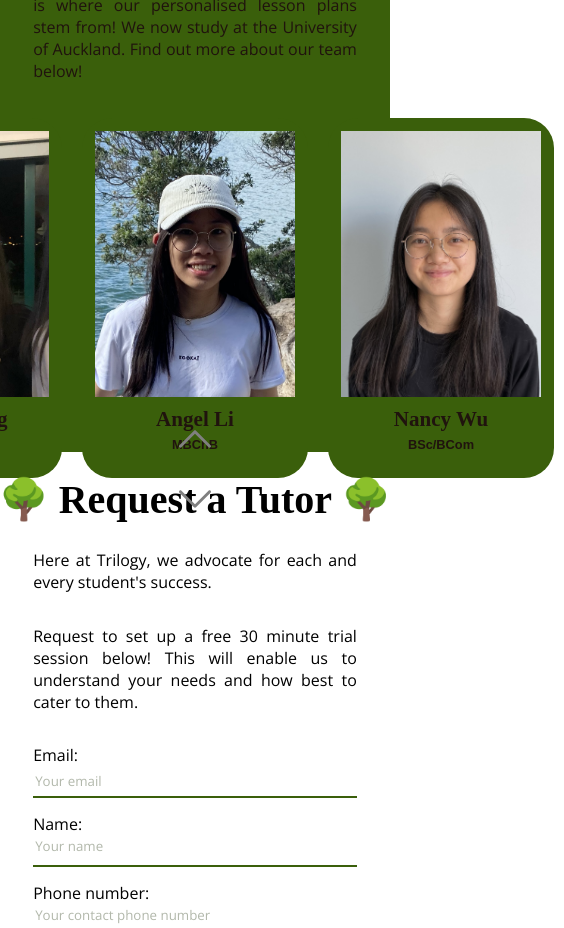
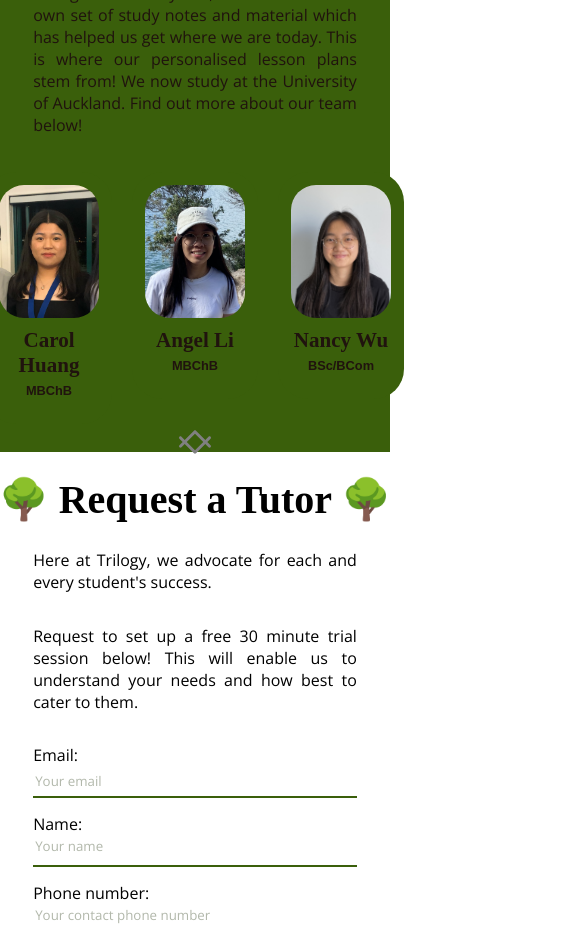
Before and after one commit to nancywu45/trilogy-tutoring, a React (Create React App) app: page / in a window 390 px wide. Shown: the part 1920-2848 px from the top of the page, 564 px wide, since content can reach past the window. Built offline with nearby package versions, Linux system fonts and the light colour scheme; a web font is replaced by a local one.

Commit message:
changed responsive css ourteam profiles

```diff
--- a/src/styles/ourteam.css
+++ b/src/styles/ourteam.css
@@ -33,8 +33,8 @@
 }
 
 .tutor img {
-  object-fit: contain;
   width: 200px;
+  border-radius: 25px;
 }
 
 .nancyProfile {
@@ -77,16 +77,19 @@
   #navArrowDownTeam img {
     margin-top: -2rem;
   }
+
+  .tutor img {
+    width: 150px;
+  }
 }
 
-@media screen and (max-width: 600px) {
+@media screen and (max-width: 730px) {
   .profiles {
     margin-top: 10px;
   }
 
-  .profiles > .tutor > img {
+  .tutor img {
     width: 100px;
-    border-radius: 25px;
   }
 
   .tutor {
```
